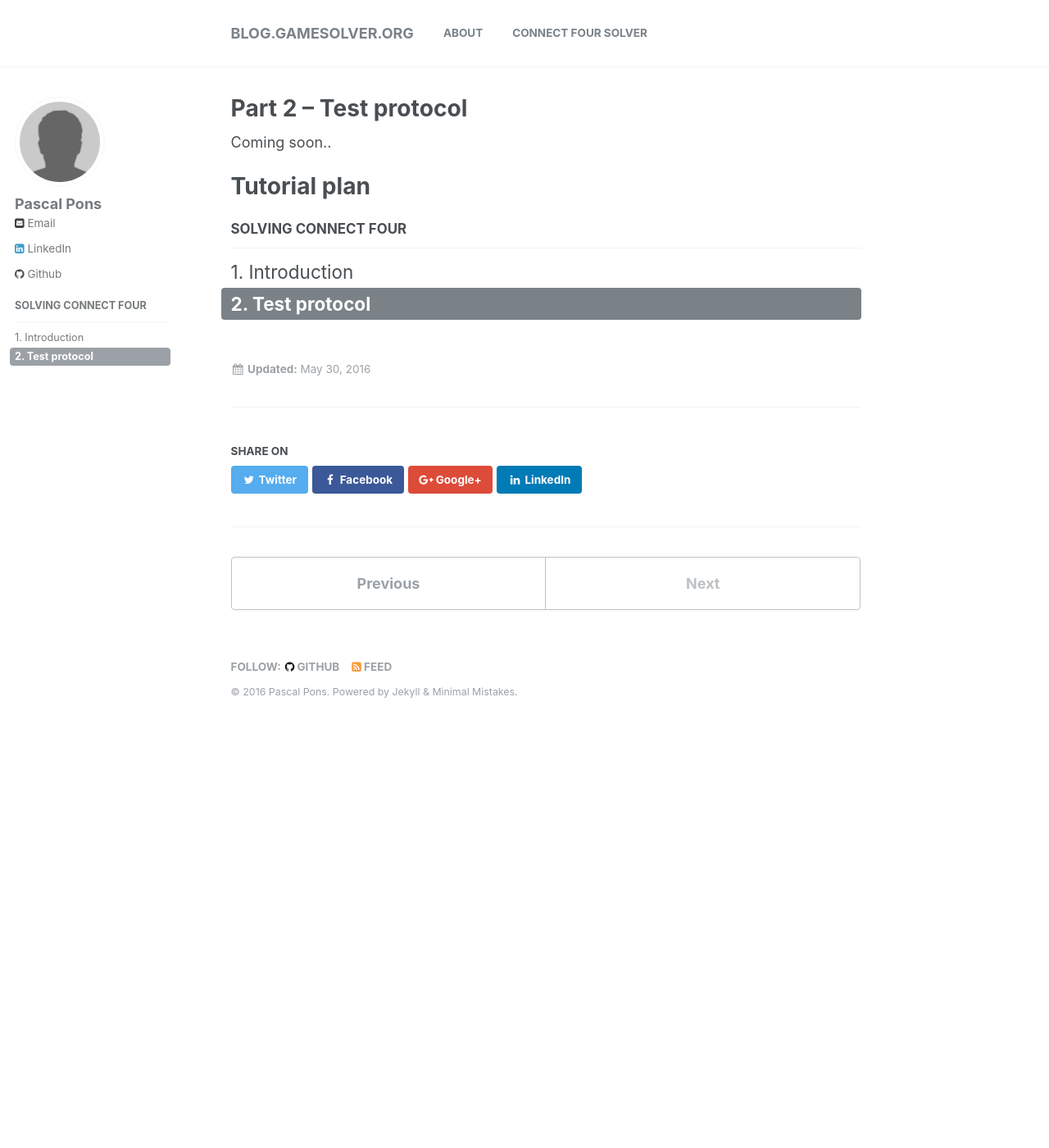
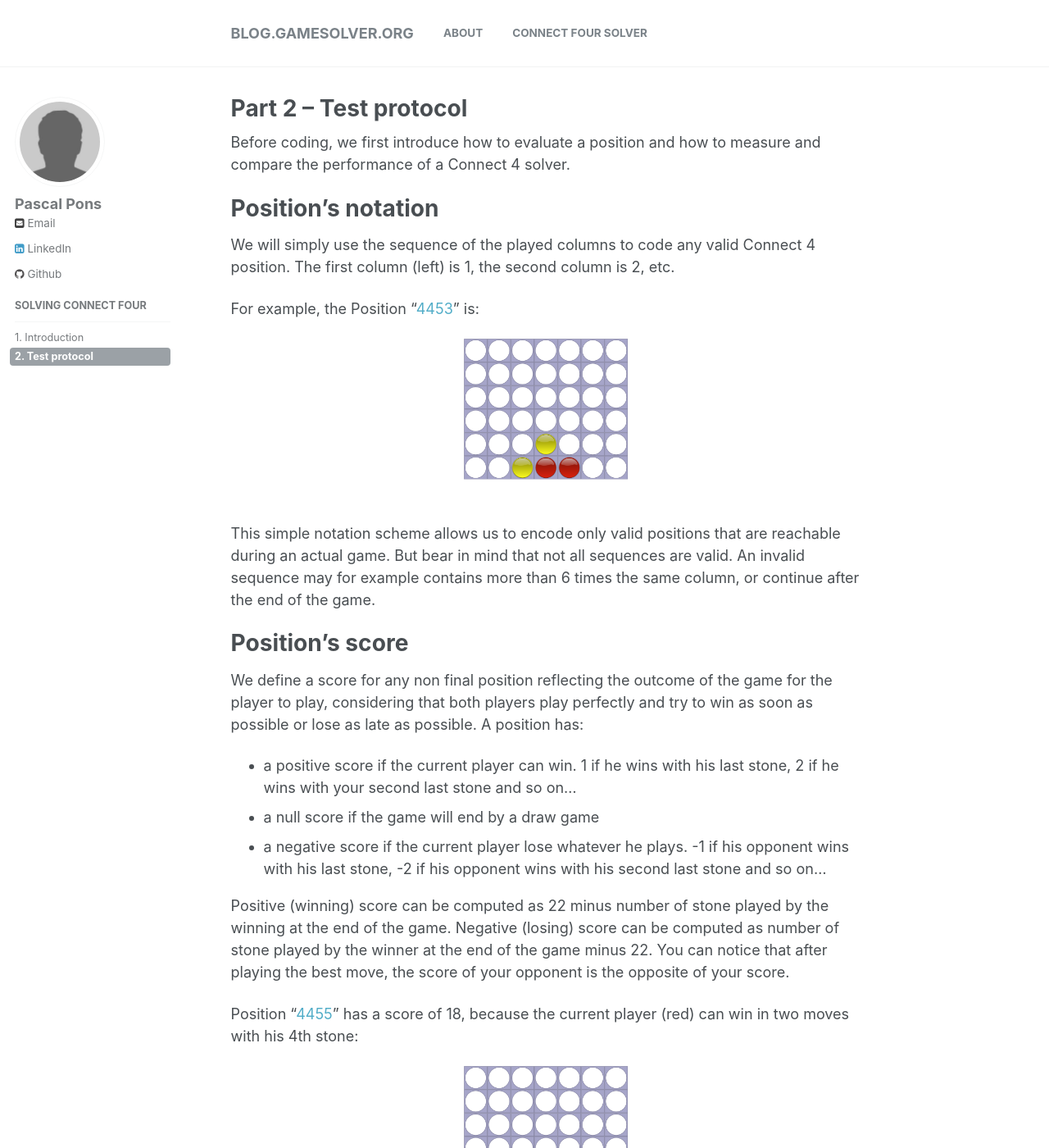
Before and after one commit to gamesolver/gamesolver.github.io, a Jekyll site: the page built from _solving-connect-four/02-test-protocol.md, in a window 1280 px wide and 1400 px high. Shown: the whole window at 82% size. Built offline with Jekyll 4.4.1, drawn with Linux system fonts in a browser that asks for light colours; some of the changed text lies outside the part shown.

Commit message:
Part 2 - Test protocol

```diff
--- a/_config.yml
+++ b/_config.yml
@@ -11,7 +11,7 @@
 title_separator          : "-"
 name                     : "Pascal Pons"
 description              : "Artificial Intelligence algorithms blog and comprehensive tutorial to build a perfect Connect Four solver."
-url                      : "http://blog.gamesolver.org" # the base hostname & protocol for your site e.g. "https://mmistakes.github.io"
+url                      : # the base hostname & protocol for your site e.g. "https://mmistakes.github.io"
 baseurl                  : # the subpath of your site, e.g. "/blog"
 gh_repo                  :
 teaser                   : # filename of teaser fallback teaser image placed in /images/, .e.g. "500x300.png"
--- a/_includes/head/custom.html
+++ b/_includes/head/custom.html
@@ -1,5 +1,6 @@
 <!-- start custom head snippets -->
 
 <!-- insert favicons. use http://realfavicongenerator.net/ -->
+<link rel="shortcut icon" href="/images/favicon.ico" />
 
 <!-- end custom head snippets -->
--- a/_solving-connect-four/02-test-protocol.md
+++ b/_solving-connect-four/02-test-protocol.md
@@ -1,10 +1,84 @@
 ---
 title:  "Part 2 -- Test protocol"
-date:   2016-05-30 00:00:00 +0000
-excerpt: "Coming soon"
+date:   2016-10-01 00:00:00 +0000
+excerpt: "Position's notation and score -- solver benchmarking"
 ---
 
-Coming soon..
+Before coding, we first introduce how to evaluate a position and how to measure and compare the performance of a Connect 4 solver.
+
+# Position's notation
+
+We will simply use the sequence of the played columns to code any valid Connect 4 position. The first column (left) is 1, the second column is 2, etc.
+
+For example, the Position "[4453](http://connect4.gamesolver.org/?pos=4453)" is:
+
+![Position 4453](/images/pos4453.png){:width="200px" .align-center}
+
+This simple notation scheme allows us to encode only valid positions that are reachable during an actual game. But bear in mind that not all sequences are valid. An invalid sequence may for example contains more than 6 times the same column, or continue after the end of the game.
+
+# Position's score
+
+We define a score for any non final position reflecting the outcome of the game for the player to play, considering that both players play perfectly and try to win as soon as possible or lose as late as possible. A position has:
+
+- a positive score if the current player can win. 1 if he wins with his last stone, 2 if he wins with your second last stone and so on...
+- a null score if the game will end by a draw game
+- a negative score if the current player lose whatever he plays. -1 if his opponent wins with his last stone, -2 if his opponent wins with his second last stone and so on...
+
+Positive (winning) score can be computed as 22 minus number of stone played by the winning at the end of the game. Negative (losing) score can be computed as number of stone played by the winner at the end of the game minus 22. You can notice that after playing the best move, the score of your opponent is the opposite of your score.
+
+Position "[4455](http://connect4.gamesolver.org/?pos=4455)" has a score of 18, because the current player (red) can win in two moves with his 4th stone:
+
+![Position 4455](/images/pos4455.png){:width="200px" .align-center}
+
+Position "[44455554221](http://connect4.gamesolver.org/?pos=44455554221)" has a score of -15, because whatever current player (yellow) plays, red will win next move with his 7th stone:
+
+![Position 44455554221](/images/pos44455554221.png){:width="200px" .align-center}
+
+
+# Connect 4 solver benchmarking
+
+The goal of a solver is to compute the score of any Connect 4 valid position. Weak solvers only compute the win/draw/loss outcome and strong solvers compute the score taking into account the number of moves before the end of the game.
+
+To compare different solvers (or different versions of the same solver) we will benchmark them against the same set of positions and measure their:
+
+- accuracy (whether the output is correct),
+- execution time (on the same machine),
+- number of explored positions.
+
+Our benchmark set contains both simple and hard positions. Position are simpler to solve when we are at the end of the game, so we mixed different game depth (number of moves since the beginning of the game) and number of remaining moves before the end of the game if both players plays perfectly.
+
+Here is our benchmark data set of 6000 positions with their expected scores:
+
+|Test Set (1000 test cases each)|Test Set name |nb moves        |nb remaining moves  |
+|-------------------------------|--------------|----------------|--------------------|
+|[Test_L3_R1](/data/Test_L3_R1) |End-Easy      |28 < moves      |remaining < 14      |
+|[Test_L2_R1](/data/Test_L2_R1) |Middle-Easy   |14 < moves <= 28|remaining < 14      |
+|[Test_L2_R2](/data/Test_L2_R2) |Middle-Medium |14 < moves <= 28|14 <= remaining < 28|
+|[Test_L1_R1](/data/Test_L1_R1) |Begin-Easy    |moves <= 14     |remaining < 14      |
+|[Test_L1_R2](/data/Test_L1_R2) |Begin-Medium  |moves <= 14     |14 <= remaining < 28|
+|[Test_L1_R3](/data/Test_L1_R3) |Begin-Hard    |moves <= 14     |28 <= remaining     |
+
+Each line of these test datasets contains the position and its expected score separated by a space.
+
+# First benchmark
+
+To be able to automate our benchmarks, we requiere that the solvers follow the same simple streaming interface:
+
+- standard input: one position per line.
+- standard ouput: space separated position, score, number of explored node, computation time in microseconds.
+
+As a first benchmark, we evaluate [John Tromp's Fhourstone solver](https://github.com/gamesolver/fhourstones). We used this modified version of the solver to produce the necessary output and get our first reference benchmark:
+
+|Solver                        |Test Set name   |mean time    |mean nb nodes|nodes/s |
+|------------------------------|----------------|-------------|-------------|--------|
+|Fhourstone (weak solver)      |End-Easy        |3.69 μs      |39.8         |10,809  |
+|Fhourstone (weak solver)      |Middle-Easy     |176 μs       |2101         |11,903  |
+|Fhourstone (weak solver)      |Middle-Medium   |2.41 ms      |28725        |11,881  |
+|Fhourstone (weak solver)      |Begin-Easy      |209 ms       |2,456,180    |11,752  |
+|Fhourstone (weak solver)      |Begin-Medium    |111 ms       |1,296,900    |11,681  |
+|Fhourstone (weak solver)      |Begin-Hard      |7.95 s       |93,425,600   |11,751  |
+
+*mean time*: average computation time (per test case). *mean nb nodes*: average number of explored nodes (per test case).
 
 # Tutorial plan
   {% include nav_list nav="side" %}
```
Also changed, not shown: images/favicon.ico (added), images/pos44455554221.png (added), images/pos4453.png (added), images/pos4455.png (added), 6 other files.
